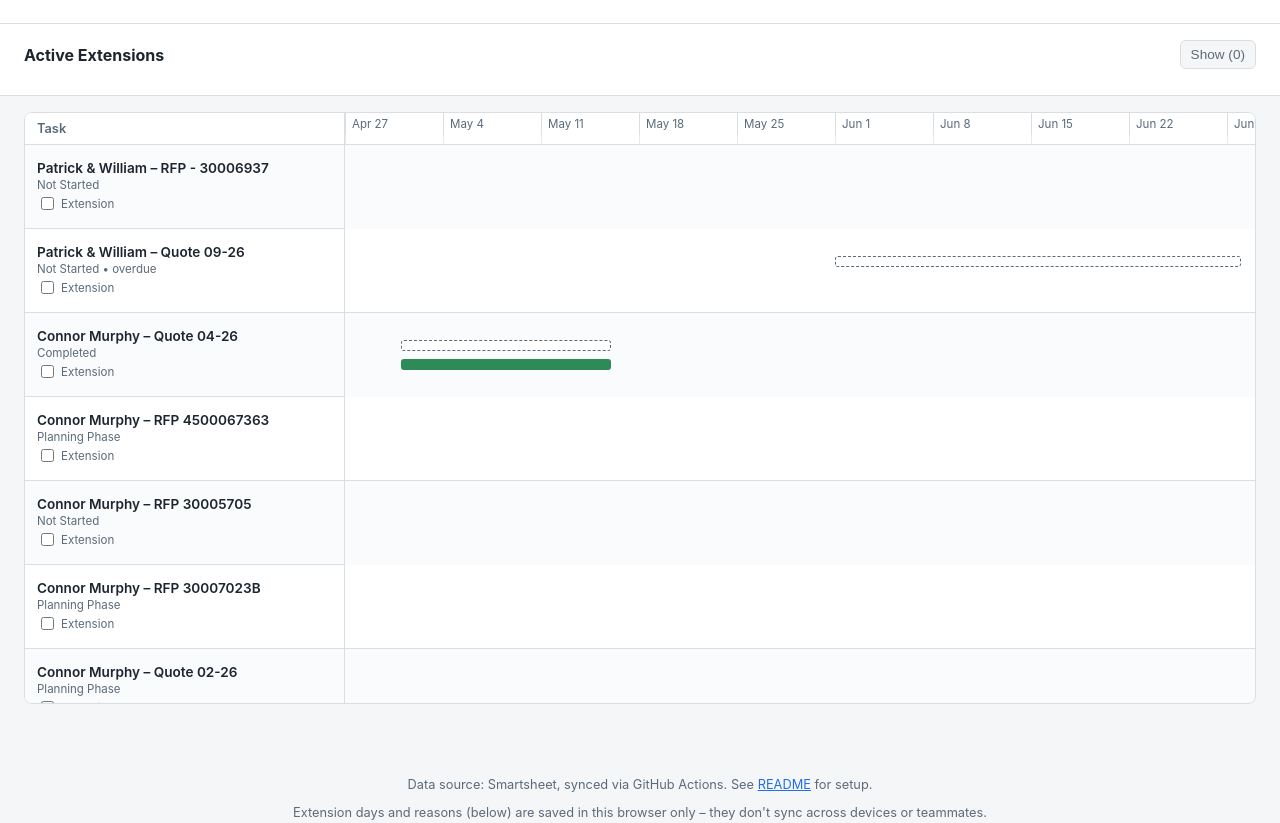
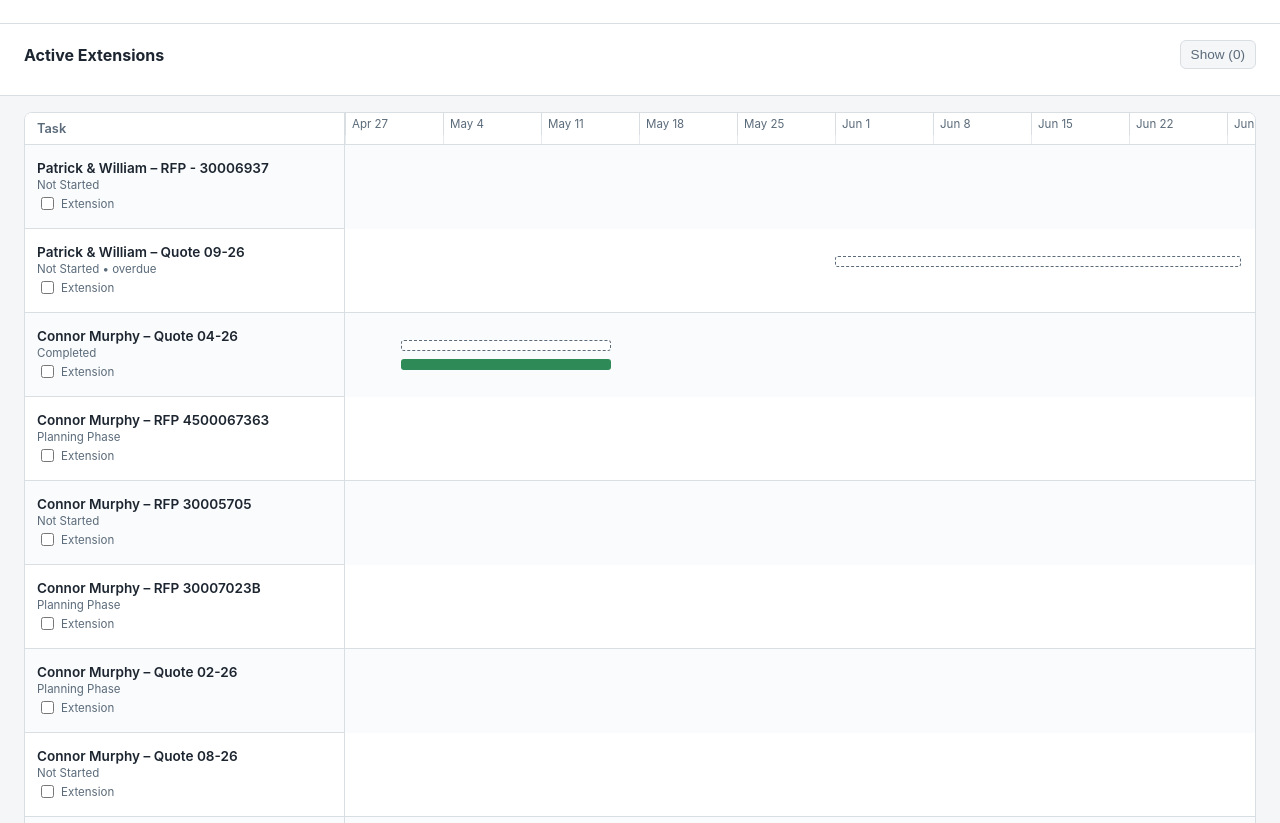
Before and after one commit to Sea-Centric-Inc/Marine-Ops.-Schedule, a website: page index.html in a window 1280 px wide. Shown: the part 390-1213 px from the top of the page. Drawn offline with Linux system fonts and the light colour scheme.

Commit message:
Remove the internal vertical scrollbar so every row is always visible
.gantt-scroll was capped at max-height: 74vh with overflow:auto,
forcing a nested scrollbar once there were more rows than fit in
74% of the viewport. Dropped the height cap - the chart now grows
to its natural height and the whole page scrolls instead. Horizontal
scrolling is untouched (still needed when the timeline itself is
wider than the screen), and nothing shrinks or gets clipped.

```diff
--- a/style.css
+++ b/style.css
@@ -401,8 +401,8 @@ body {
   background: var(--surface);
   border: 1px solid var(--border);
   border-radius: 8px;
-  overflow: auto;
-  max-height: 74vh;
+  overflow-x: auto;
+  overflow-y: visible;
   position: relative;
 }
 
```
